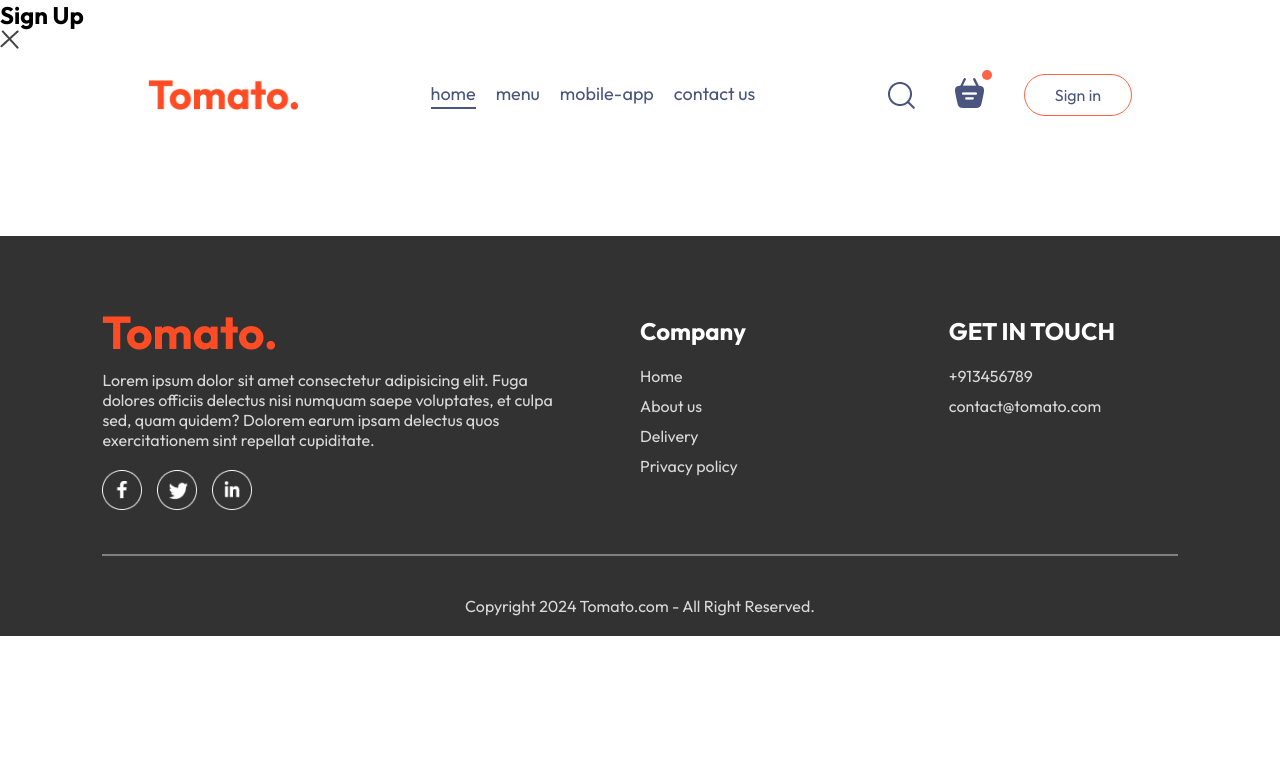
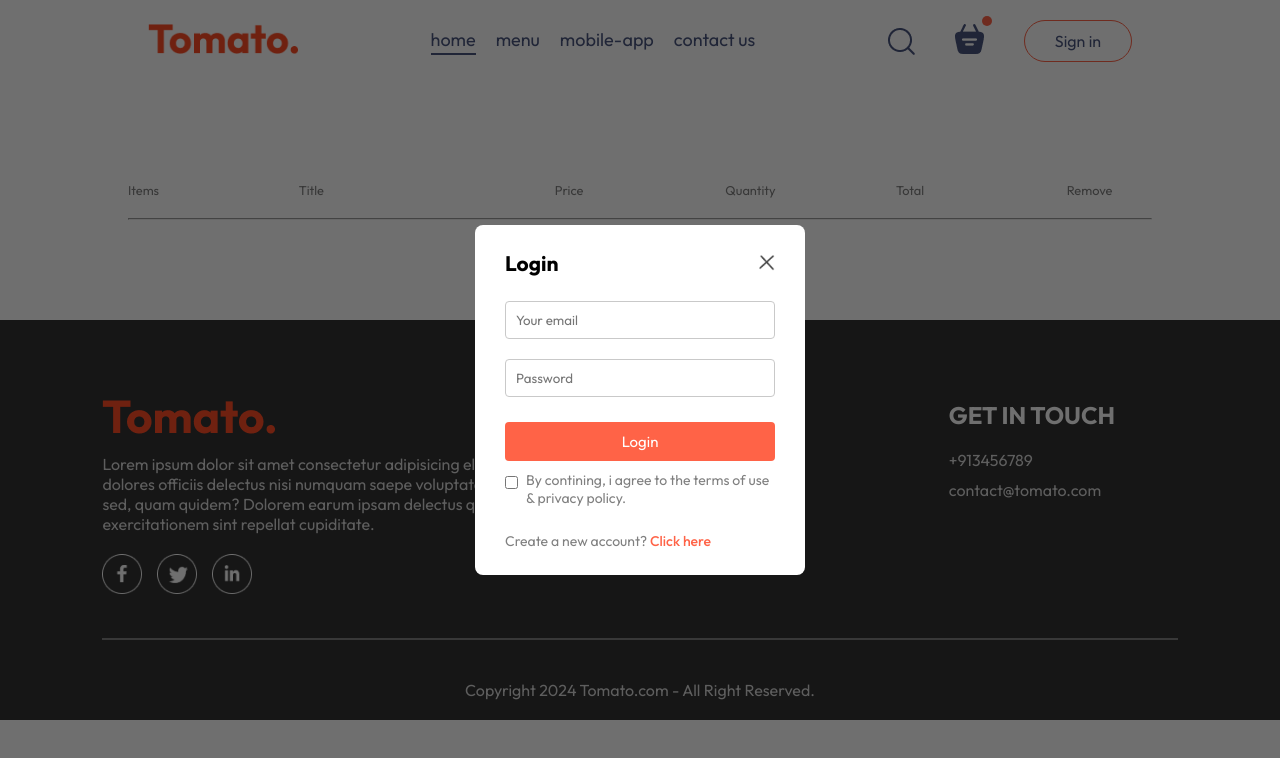
Before and after one commit to sujal0821/food-del, a React (Vite) app in the folder frontend/: page /cart in a window 1280 px wide. Both pictures are taken after a click on the button "Sign in". Shown: the top 758 px of the page. Built offline with nearby package versions, Linux system fonts and the light colour scheme.

Commit message:
updated popup

```diff
--- a/frontend/src/components/LoginPopup/LoginPopup.css
+++ b/frontend/src/components/LoginPopup/LoginPopup.css
@@ -0,0 +1,65 @@
+.login-popup{
+    position: absolute;
+    z-index: 1;
+    height: 100%;
+    width: 100%;
+    background-color: #00000090;
+    display: grid;
+}
+.login-popup-container{
+    place-self: center;
+    width: max(23vw,330px);
+    color: #808080;
+    background-color: white;
+    display: flex;
+    flex-direction: column;
+    gap: 25px;
+    padding: 25px 30px;
+    border-radius: 8px;
+    font-size: 14px;
+    animation: fadeIn 0.5s;
+}
+.login-popup-title{
+    display: flex;
+    justify-content: space-between;
+    align-items: center;
+    color: black;
+}
+.login-popup-title img{
+    width: 16px;
+    cursor: pointer;
+}
+.login-popup-inputs{
+    display: flex;
+    flex-direction: column;
+    gap: 20px;
+}
+.login-popup-inputs input{
+    outline: none;
+    border : 1px solid #c9c9c9;
+    padding: 10px;
+    border-radius: 4px;
+}
+.login-popup-container button{
+    border: none;
+    padding: 10px;
+    border-radius: 4px;
+    color: white;
+    background-color: tomato;
+    font-size: 15px;
+    cursor: pointer;
+}
+.login-popup-condition{
+    display: flex;
+    align-items: start;
+    gap: 8px;
+    margin-top: -15px;
+}
+.login-popup-condition input{
+    margin-top: 5px;
+}
+.login-popup p span {
+    color: tomato;
+    font-weight: 500;
+    cursor: pointer;
+}
--- a/frontend/src/components/LoginPopup/LoginPopup.jsx
+++ b/frontend/src/components/LoginPopup/LoginPopup.jsx
@@ -4,15 +4,31 @@
 
 const LoginPopup = ({setshowLogin}) => {
 
-    const[currState,setCurrState] = useState("Sign Up")
+    const[currState,setCurrState] = useState("Login")
 
   return (
-    <div className='loginpopup'>
+    <div className='login-popup'>
       <form className="login-popup-container">
         <div className="login-popup-title">
             <h2>{currState}</h2>
             <img onClick={()=>setshowLogin(false)} src={assets.cross_icon} alt="" />
         </div>
+        <div className="login-popup-inputs">
+          {currState==="Login" ? <></> : <input type="text" placeholder='Your name' required />}
+          <input type="email" placeholder='Your email' required />
+          <input type="text" placeholder='Password' required />
+        </div>
+        <button>{currState==="Sign Up"?"Create Account":"Login"}</button>
+        <div className="login-popup-condition">
+          <input type="checkbox" required />
+          <p>By contining, i agree to the terms of use & privacy policy.</p>
+        </div>
+        {currState==="Login"
+        ?<p>Create a new account? <span onClick={()=>setCurrState("Sign Up")}>Click here</span></p>
+        :<p>Already have an account? <span onClick={()=>setCurrState("Login")}>Login here</span></p>
+      }
+
+
       </form>
     </div>
   )
--- a/frontend/src/components/Navbar/Navbar.jsx
+++ b/frontend/src/components/Navbar/Navbar.jsx
@@ -9,7 +9,7 @@
 
   return (
     <div className='navbar'>
-      <img src={assets.logo} alt="" className="logo" />
+      <Link to  = '/'><img src={assets.logo} alt="" className="logo" /></Link>
       <ul className="navbar-menu">
         <Link to='/' onClick={()=>setMenu("home")} className={menu==="home"?"active":""}>home</Link>
         <a href ='#explore-menu' onClick={()=>setMenu("menu")} className={menu==="menu"?"active":""}>menu</a>
@@ -19,7 +19,7 @@
       <div className="navbar-right">
         <img src={assets.search_icon} alt=""/>
         <div className="navbar-search-icon">
-            <img src={assets.basket_icon} alt="" />
+            <Link to ='/cart'><img src={assets.basket_icon} alt="" /></Link>
             <div className="dot"></div>
         </div>
         <button onClick={()=>setshowLogin(true)}>Sign in</button>
--- a/frontend/src/pages/Cart/Cart.css
+++ b/frontend/src/pages/Cart/Cart.css
@@ -0,0 +1,17 @@
+.cart{
+    margin-top: 100px;
+}
+.cart-items-title{
+    display: grid;
+    grid-template-columns: 1fr 1.5fr 1fr 1fr 1fr 0.5fr;
+    align-items: center;
+    color: grey;
+    font-size: max(1vw,12px);
+}
+.cart-items-item{
+    margin: 10px 0px;
+    color: black;
+}
+.cart-items-item img{
+    width: 50px;
+}
--- a/frontend/src/pages/Cart/Cart.jsx
+++ b/frontend/src/pages/Cart/Cart.jsx
@@ -1,12 +1,41 @@
-import React from 'react'
+import React, { useContext } from 'react'
 import './Cart.css'
+import {StoreContext} from '../../context/StoreContext'
 
 const Cart = () => {
+  const { cartItems, food_list, removeFromCart } = useContext(StoreContext);
+
   return (
-    <div>
-
+    <div className='cart'>
+      <div className="cart-items">
+        <div className="cart-items-title">
+          <p>Items</p>
+          <p>Title</p>
+          <p>Price</p>
+          <p>Quantity</p>
+          <p>Total</p>
+          <p>Remove</p>
+        </div>
+        <br />
+        <hr />
+        {food_list.map((item) => {
+          if (cartItems[item._id] > 0) {
+            return (
+              <div className="cart-item-title cart-items-item" key={item._id}>
+                <img src={item.image} alt={item.name} />
+                <p>{item.name}</p>
+                <p>{item.price}</p>
+                <p>{cartItems[item._id]}</p>
+                <p>{item.price * cartItems[item._id]}</p>
+                <p onClick={() => removeFromCart(item._id)}>x</p>
+              </div>
+            );
+          }
+          return null; // Ensure nothing is rendered if the condition fails
+        })}
+      </div>
     </div>
-  )
+  );
 }
 
-export default Cart
+export default Cart;
```
